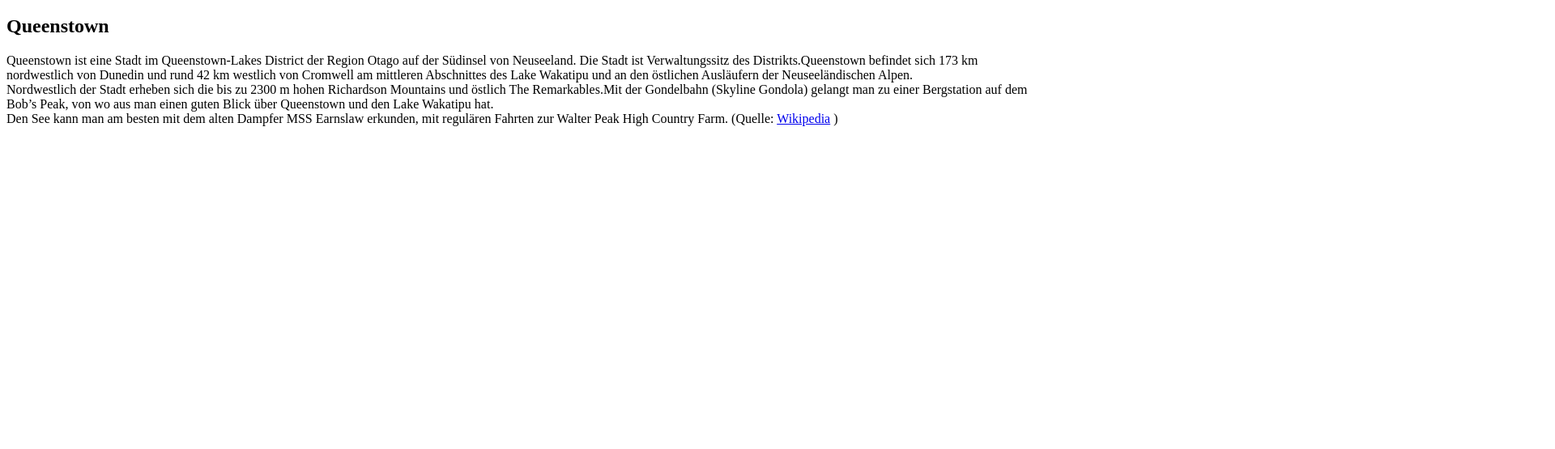
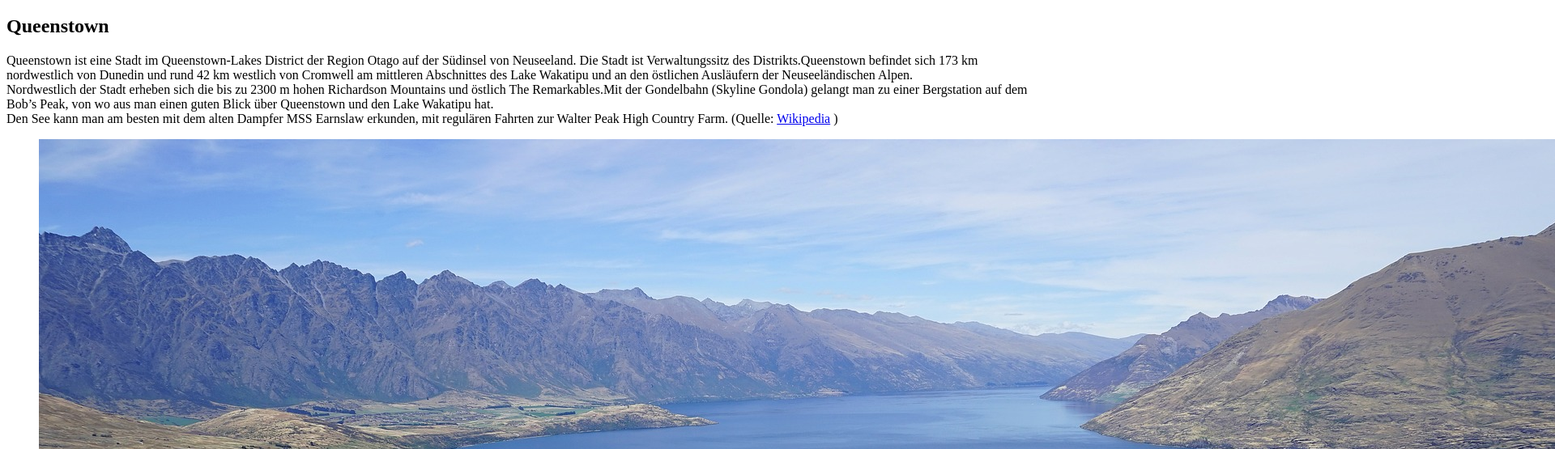
Before and after one commit to lena-fried/nz, a plain HTML site: page index.html in a window 1280 px wide. Shown: the part 61-616 px from the top of the page at 81% size, 1920 px wide, since content can reach past the window. Drawn offline with Linux system fonts and the light colour scheme.

Commit message:
Bild der Attraktion verwendet

```diff
--- a/index.html
+++ b/index.html
@@ -20,6 +20,11 @@
         besten mit dem alten Dampfer MSS Earnslaw erkunden, mit regulären Fahrten zur Walter Peak High Country Farm.
         (Quelle: <a href="https://de.wikipedia.org/wiki/Queenstown_(Neuseeland)">Wikipedia</a> )
     </p>
+
+<figure>
+    <img src="images/attraction.jpg" alt="Blick über Queenstown und den Wakatipu See">
+</figure>
+
 </body>
 
 </html>
```
